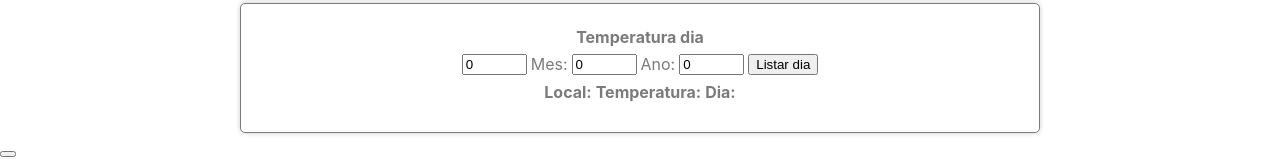
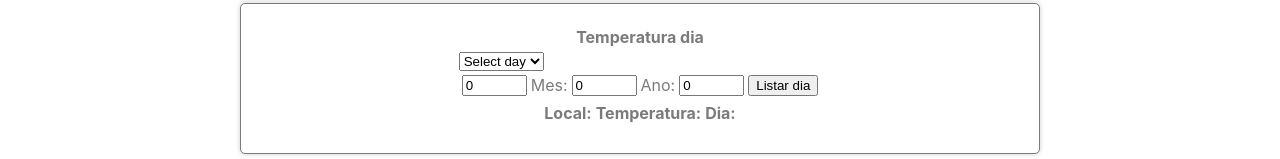
Before and after one commit to CDBIOT/iot_aws, a React (Create React App) app: page /Energy in a window 1280 px wide. Shown: the part 905-1064 px from the top of the page. Built offline with nearby package versions, Linux system fonts and the light colour scheme; no server answers; the HTML template or start-up script is replaced by a standard one.

Commit message:
select energy

```diff
--- a/src/Components/pages/Energy.js
+++ b/src/Components/pages/Energy.js
@@ -79,7 +79,12 @@ return (
 				<table className = {styles.table}>
 				<tr><th colspan = {4}>Temperatura dia</th></tr>
 				<tr>
-
+				<select onChange={e =>setFiltroDia(e.target.value)}>
+       		 <option value= "" > Select day  </option>
+       				 {temps.map(dia=>{
+       				 return<option key={dia}>{dia.dia} </option>
+     			 })}
+   				 </select>
 				<td><input type="text" id = 'dia' value= "0" name = "dia" size="5" /></td>
 				<td>Mes: </td>
 				<td><input type="text" id = 'mes' value= "0" name = "mes" size="5" /></td>
--- a/src/Components/pages/Graphics.js
+++ b/src/Components/pages/Graphics.js
@@ -70,12 +70,6 @@ return (
 </tr>
 </table>
 
-    <select onChange={e =>setFiltroDia(e.target.value)}>
-        <option value= "" > Select day  </option>
-        {temps.map(dia=>{
-        return<option key={dia}>{dia.dia} </option>
-      })}
-    </select>
     <div>
         <table className={styles.table}>
         <tr><th className={styles.th} colSpan={4}>
```
